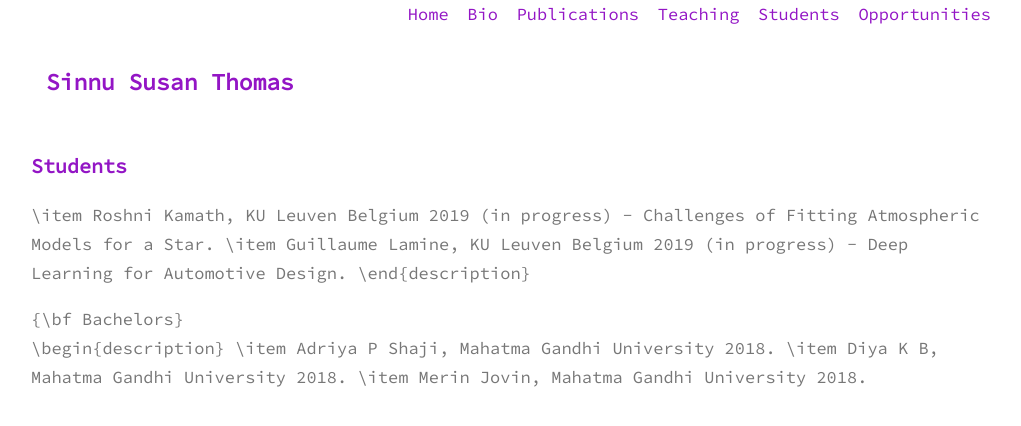
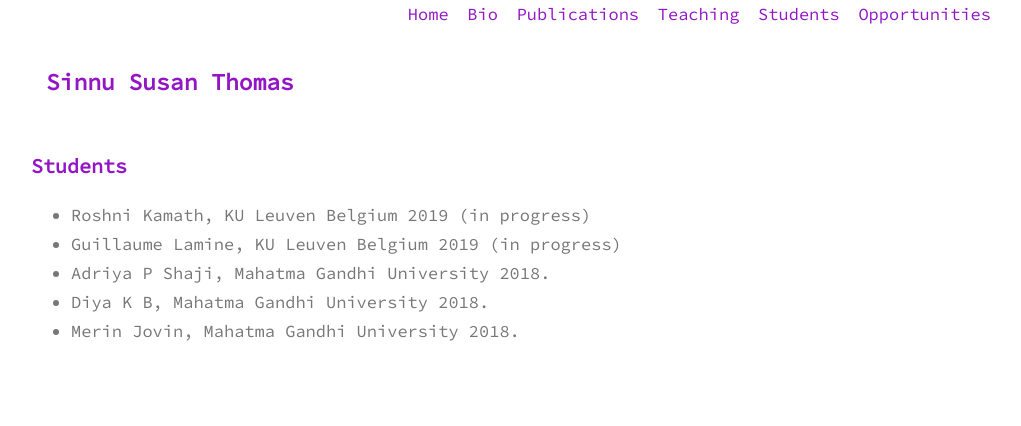
Before and after one commit to sinnuthomas/sinnuthomas.github.io, a Jekyll site: the page built from students.md, in a window 1280 px wide. Shown: the top 426 px of the page, without its empty margins (129-1150 px from the left). Built offline with Jekyll 4.4.1, drawn with Linux system fonts in a browser that asks for light colours.

Commit message:
Update students.md

```diff
--- a/students.md
+++ b/students.md
@@ -3,13 +3,8 @@ layout: page
 title: Students
 permalink: /students/
 ---
-
-\item Roshni Kamath, KU Leuven Belgium 2019 (in progress) - Challenges of Fitting Atmospheric Models for a Star.
-\item Guillaume Lamine, KU Leuven Belgium 2019 (in progress) - Deep Learning for Automotive Design.
-\end{description}
-
-{\bf Bachelors}\\
-\begin{description}
-\item Adriya P Shaji, Mahatma Gandhi University 2018.
-\item Diya K B, Mahatma Gandhi University 2018.
-\item Merin Jovin, Mahatma Gandhi University 2018.
+* Roshni Kamath, KU Leuven Belgium 2019 (in progress)
+* Guillaume Lamine, KU Leuven Belgium 2019 (in progress)
+* Adriya P Shaji, Mahatma Gandhi University 2018.
+* Diya K B, Mahatma Gandhi University 2018.
+* Merin Jovin, Mahatma Gandhi University 2018.
```
